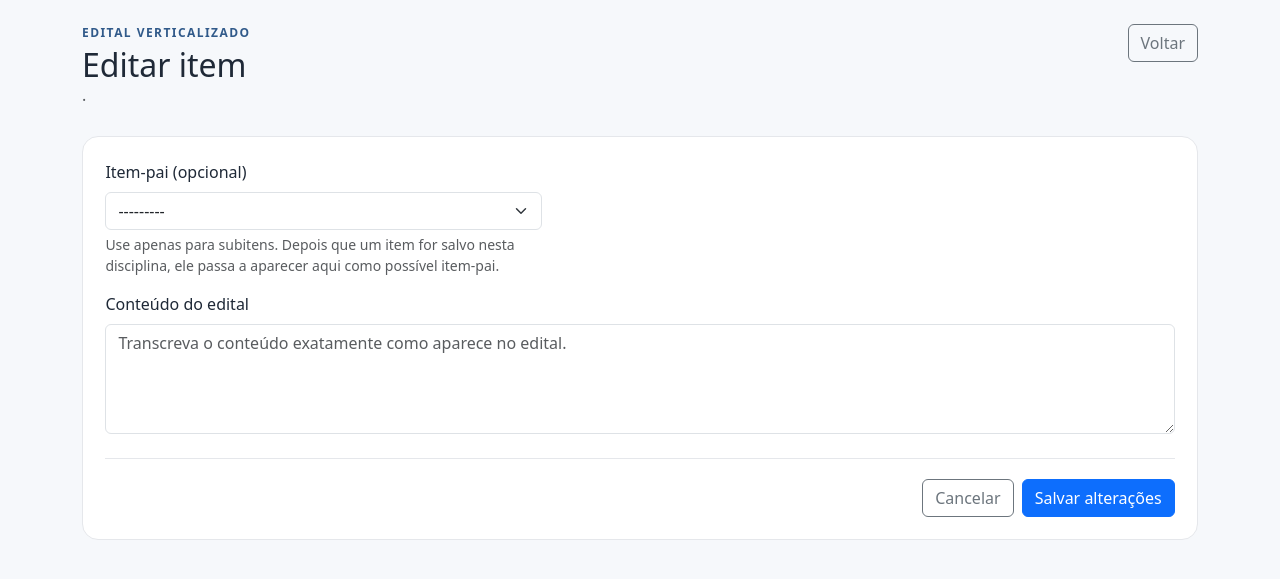
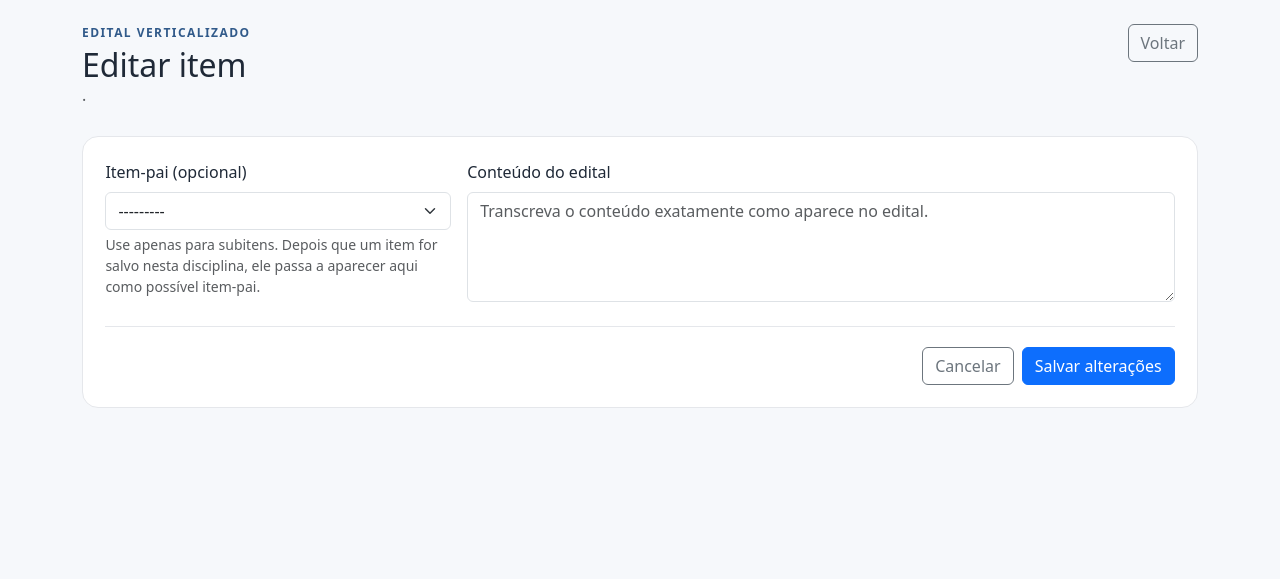
Before and after one commit to clice/concurso-study-manager, a Django app: template templates/competitions/syllabus_item_form.html in a window 1280 px wide. Shown: the part 57-636 px from the top of the page. Run offline with Django 5.2, Linux system fonts and the light colour scheme; the template is opened without the code that fills it: values that come from a table or form of the project are taken from there, others are empty.

Commit message:
style: simplify syllabus item edit form

```diff
--- a/templates/competitions/syllabus_item_form.html
+++ b/templates/competitions/syllabus_item_form.html
@@ -19,10 +19,8 @@
     {% endif %}
 
     <div class="row g-3">
-        <div class="col-12 col-md-5">{% include "competitions/field.html" with field=form.parent %}</div>
-        <div class="col-12 col-md-3">{% include "competitions/field.html" with field=form.item_code %}</div>
-        <div class="col-12 col-md-4">{% include "competitions/field.html" with field=form.priority %}</div>
-        <div class="col-12">{% include "competitions/field.html" with field=form.content %}</div>
+        <div class="col-12 col-md-4">{% include "competitions/field.html" with field=form.parent %}</div>
+        <div class="col-12 col-md-8">{% include "competitions/field.html" with field=form.content %}</div>
     </div>
 
     <div class="form-actions d-flex justify-content-end gap-2">
```
